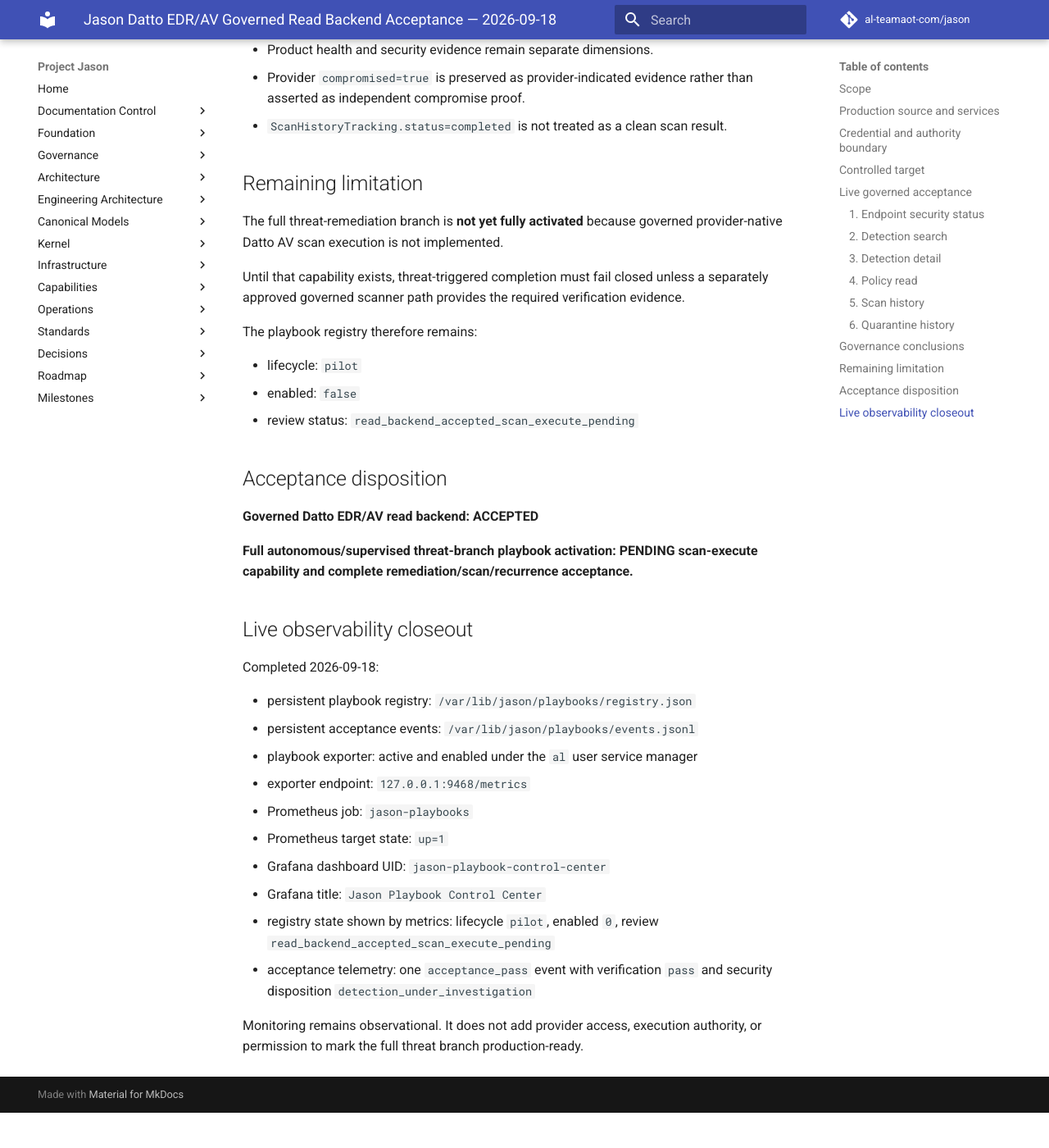
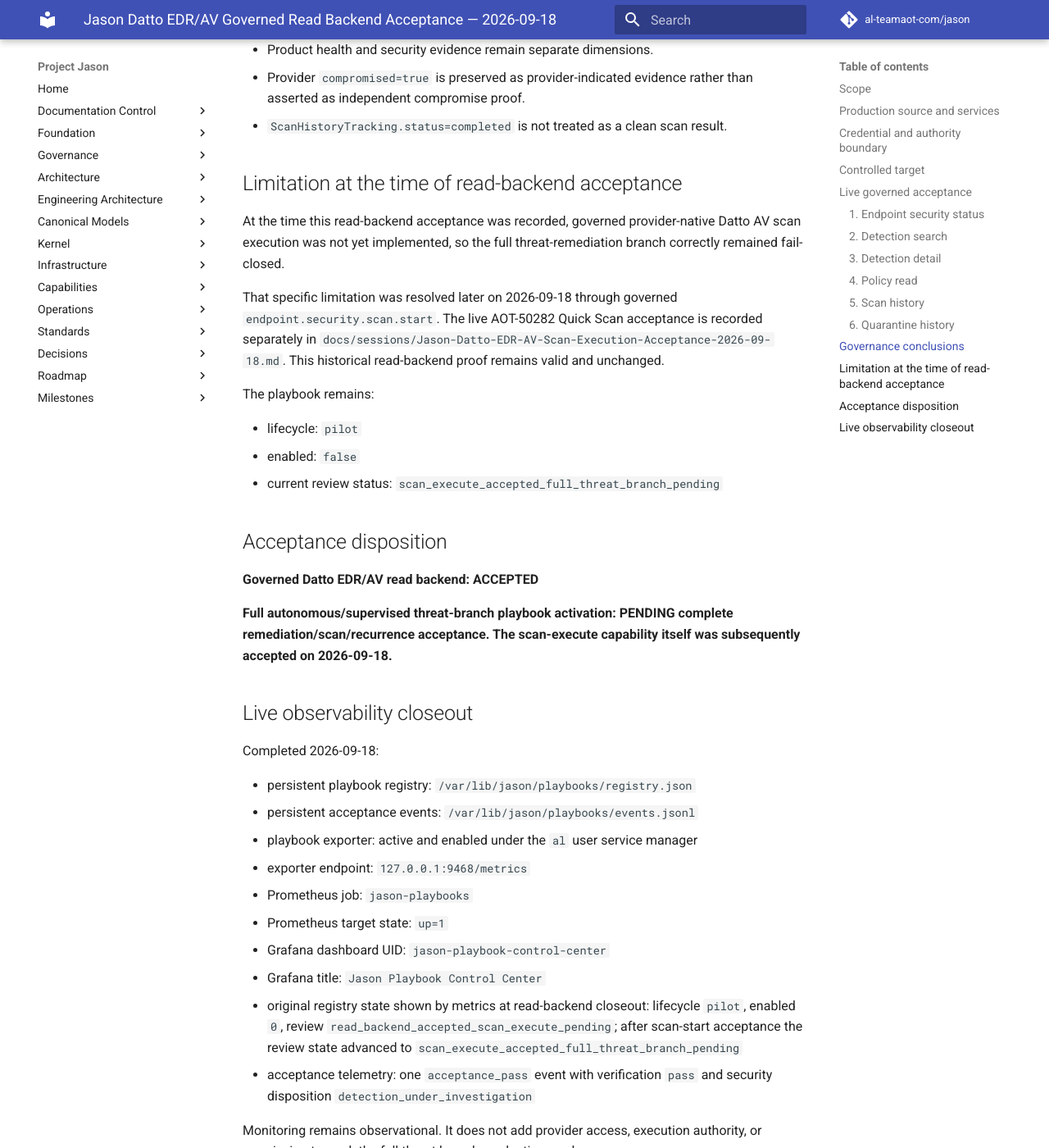
Before and after one commit to al-teamaot-com/jason, an MkDocs documentation site: the page built from docs/sessions/Jason-Datto-EDR-AV-Governed-Read-Acceptance-2026-09-18.md, in a window 1280 px wide and 1400 px high, scrolled down 4745 px. Shown: the whole window at 82% size. Built offline with MkDocs 1.6.1 and Material for MkDocs 9.7.7, drawn with Linux system fonts in a browser that asks for light colours; comment, search, counter and statistics services are not loaded; before the commit the page ends 6102 px from its top, so only the background shows below that.

Commit message:
Document Datto AV scan acceptance

```diff
--- a/docs/sessions/Jason-Datto-EDR-AV-Governed-Read-Acceptance-2026-09-18.md
+++ b/docs/sessions/Jason-Datto-EDR-AV-Governed-Read-Acceptance-2026-09-18.md
@@ -167,23 +167,23 @@
 - Provider `compromised=true` is preserved as provider-indicated evidence rather than asserted as independent compromise proof.
 - `ScanHistoryTracking.status=completed` is not treated as a clean scan result.
 
-## Remaining limitation
+## Limitation at the time of read-backend acceptance
 
-The full threat-remediation branch is **not yet fully activated** because governed provider-native Datto AV scan execution is not implemented.
+At the time this read-backend acceptance was recorded, governed provider-native Datto AV scan execution was not yet implemented, so the full threat-remediation branch correctly remained fail-closed.
 
-Until that capability exists, threat-triggered completion must fail closed unless a separately approved governed scanner path provides the required verification evidence.
+That specific limitation was resolved later on 2026-09-18 through governed `endpoint.security.scan.start`. The live AOT-50282 Quick Scan acceptance is recorded separately in `docs/sessions/Jason-Datto-EDR-AV-Scan-Execution-Acceptance-2026-09-18.md`. This historical read-backend proof remains valid and unchanged.
 
-The playbook registry therefore remains:
+The playbook remains:
 
 - lifecycle: `pilot`
 - enabled: `false`
-- review status: `read_backend_accepted_scan_execute_pending`
+- current review status: `scan_execute_accepted_full_threat_branch_pending`
 
 ## Acceptance disposition
 
 **Governed Datto EDR/AV read backend: ACCEPTED**
 
-**Full autonomous/supervised threat-branch playbook activation: PENDING scan-execute capability and complete remediation/scan/recurrence acceptance.**
+**Full autonomous/supervised threat-branch playbook activation: PENDING complete remediation/scan/recurrence acceptance. The scan-execute capability itself was subsequently accepted on 2026-09-18.**
 
 ## Live observability closeout
 
@@ -197,7 +197,7 @@
 - Prometheus target state: `up=1`
 - Grafana dashboard UID: `jason-playbook-control-center`
 - Grafana title: `Jason Playbook Control Center`
-- registry state shown by metrics: lifecycle `pilot`, enabled `0`, review `read_backend_accepted_scan_execute_pending`
+- original registry state shown by metrics at read-backend closeout: lifecycle `pilot`, enabled `0`, review `read_backend_accepted_scan_execute_pending`; after scan-start acceptance the review state advanced to `scan_execute_accepted_full_threat_branch_pending`
 - acceptance telemetry: one `acceptance_pass` event with verification `pass` and security disposition `detection_under_investigation`
 
 Monitoring remains observational. It does not add provider access, execution authority, or permission to mark the full threat branch production-ready.
```
Also changed, not shown: docs/control/CURRENT.md (+7 -6 lines), docs/operations/Jason-Secret-Provider-Deployment-Record.md (+3 -0 lines), docs/roadmaps/Project-Jason-TODO-and-Future-Ideas.md (+6 -7 lines), docs/sessions/Jason-Datto-EDR-AV-Scan-Execution-Acceptance-2026-09-18.md (added, +92 -0 lines), implementation/autonomous_remediation/DATTO_EDR_AV_DEPLOYMENT_READINESS.md (+1 -1 lines), 1 other file.
